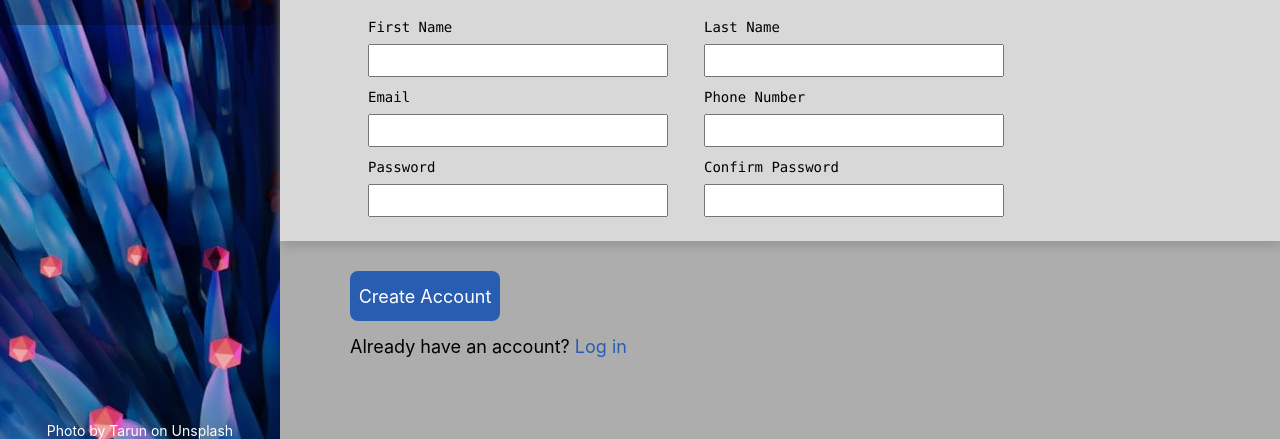
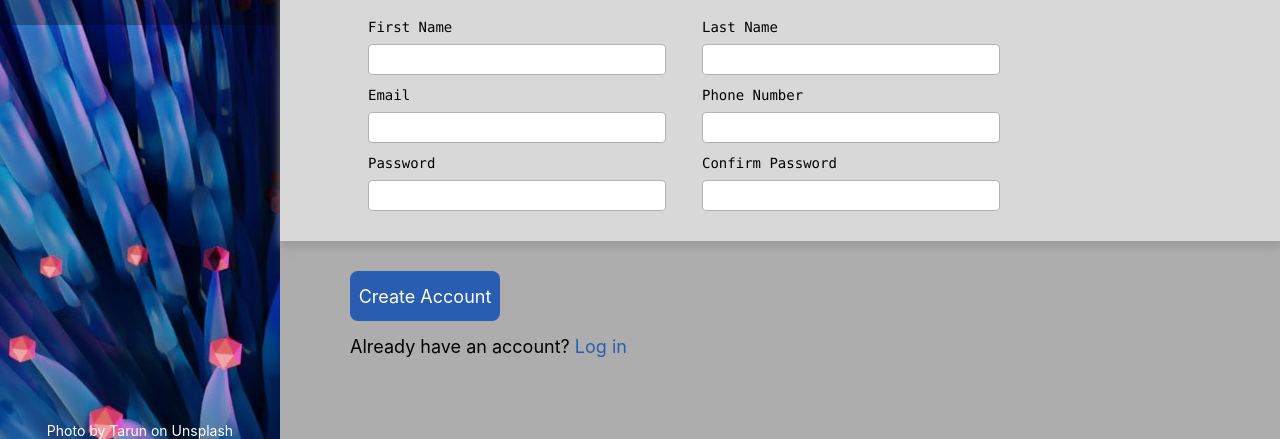
Before and after one commit to mikegecko/sign-up, a plain HTML site: page index.html in a window 1280 px wide. Shown: the part 361-800 px from the top of the page. Drawn offline with Linux system fonts and the light colour scheme.

Commit message:
Added form styling

```diff
--- a/styles.css
+++ b/styles.css
@@ -51,8 +51,15 @@ form{
     padding: 18px;
 }
 input{
+    outline: none;
     padding: 4px 4px;
     margin: 8px 0;
+    border: 1px solid #b1b2b4;
+    border-radius: 4px;
+}
+input:focus{
+    outline: #295db2 solid 2px;
+    box-shadow: 0px 0px 10px 1px #295db2;
 }
 label{
     font-family: "Monaco" ,"Lucida Console", "Courier New", monospace;
```
